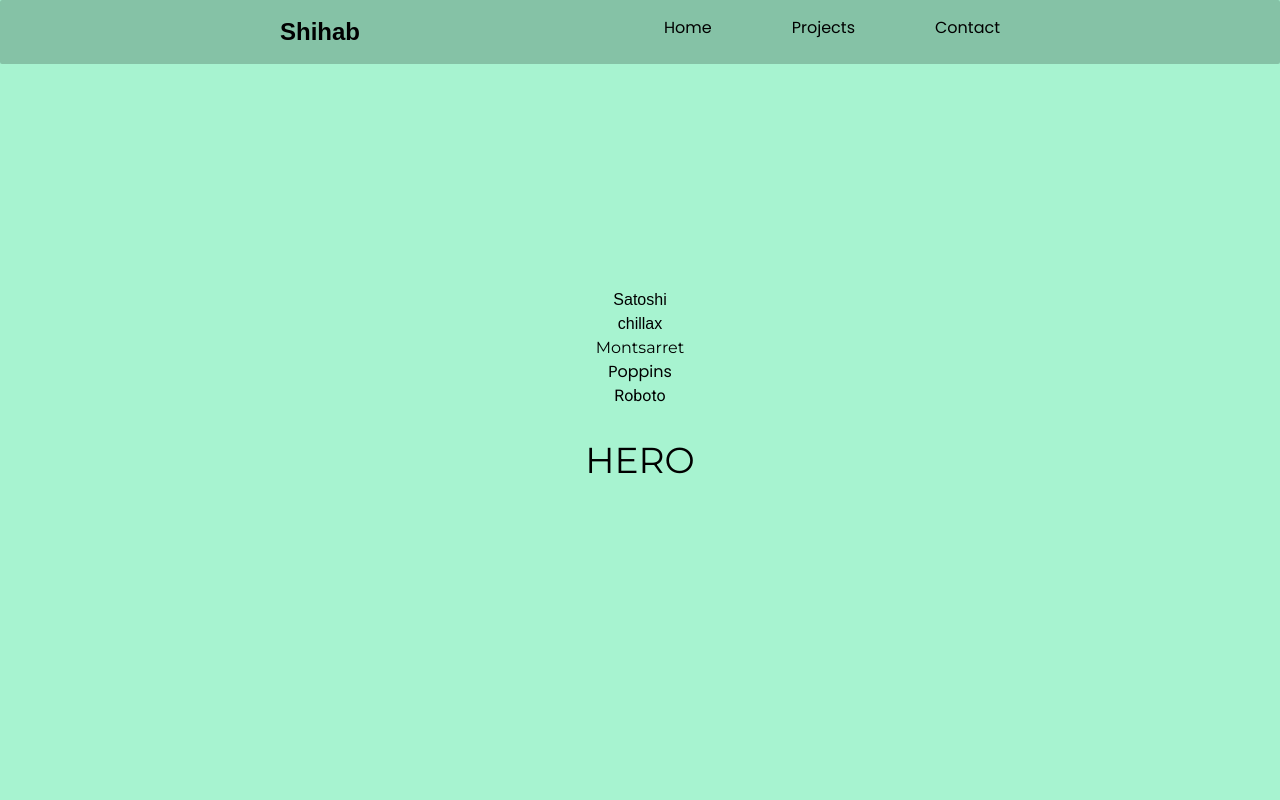
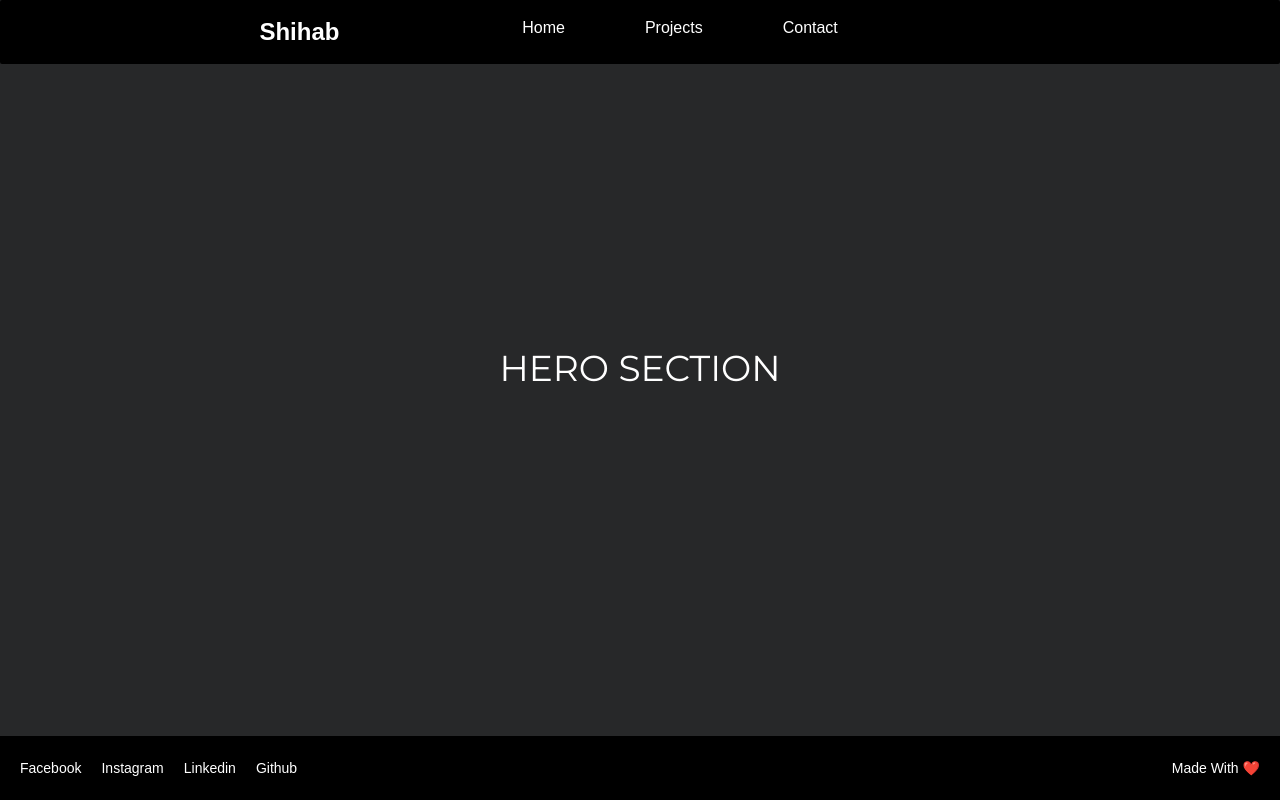
Before and after one commit to thecodemaster12/react-portfolio, a React (Vite) app: page / in a window 1280 px wide. Built offline with nearby package versions, Linux system fonts and the light colour scheme; a web font is replaced by a local one.

Commit message:
adjusting the style

```diff
--- a/index.html
+++ b/index.html
@@ -2,7 +2,7 @@
 <html lang="en">
   <head>
     <meta charset="UTF-8" />
-    <!-- <link rel="icon" type="image/svg+xml" href="/vite.svg" /> -->
+    <link rel="icon" type="image/svg+xml" href="/favicon.png" />
     <meta name="viewport" content="width=device-width, initial-scale=1.0" />
     <title>Shihab</title>
 
@@ -10,6 +10,9 @@
     <link href="https://api.fontshare.com/v2/css?f[]=satoshi@300,301,400,401,500,501,700,701,900,901,1,2&f[]=chillax@200,300,400,500,600,700,1&display=swap" rel="stylesheet">
     <link href="https://fonts.googleapis.com/css2?family=Montserrat:ital,wght@0,100..900;1,100..900&family=Poppins:ital,wght@0,100;0,200;0,300;0,400;0,500;0,600;0,700;0,800;0,900;1,100;1,200;1,300;1,400;1,500;1,600;1,700;1,800;1,900&family=Roboto:ital,wght@0,100;0,300;0,400;0,500;0,700;0,900;1,100;1,300;1,400;1,500;1,700;1,900&display=swap" rel="stylesheet">
 
+    <!-- Font Awesome -->
+    <script src="https://kit.fontawesome.com/b565b26d1d.js" crossorigin="anonymous"></script>
+
   </head>
   <body>
     <div id="root"></div>
--- a/package.json
+++ b/package.json
@@ -12,6 +12,7 @@
   "dependencies": {
     "@emotion/react": "^11.11.4",
     "@emotion/styled": "^11.11.5",
+    "@mui/icons-material": "^5.15.15",
     "@mui/material": "^5.15.15",
     "react": "^18.2.0",
     "react-dom": "^18.2.0",
--- a/src/components/Navbar.jsx
+++ b/src/components/Navbar.jsx
@@ -1,21 +1,25 @@
 import React from 'react'
 import { NavLink } from 'react-router-dom'
+import MenuIcon from '@mui/icons-material/Menu';
 import menu from '../menu-lined-240.png'
 
 const Navbar = () => {
   return (
-    <nav className='font-poppins py-4 bg-black bg-opacity-20 fixed top-0 w-full rounded-sm  z-10'>
-        <div className="md:w-4/5 md:m-auto flex justify-between lg:justify-around">
+    <nav className='py-4 bg-black text-white fixed top-0 w-full rounded-sm  z-10'>
+        <div className="md:w-4/5 md:m-auto flex justify-between lg:justify-around px-10">
             {/* Logo */}
             <div className="">
-                <h1 className='font-chillax font-bold text-2xl'><NavLink to='/'>Shihab</NavLink></h1>
+                <h1 className='font-logoText font-bold text-2xl'><NavLink to='/'>Shihab</NavLink></h1>
             </div>
             {/* Navlinks */}
             <ul className='gap-5 md:gap-16 xl:gap-20 capitalize hidden md:flex'>
-                <li><NavLink to='/'>Home</NavLink></li>
-                <li><NavLink to='/projects'>Projects</NavLink></li>
-                <li><NavLink to='/contact'>Contact</NavLink></li>
+                <li className='font-base'><NavLink to='/'>Home</NavLink></li>
+                <li className='font-base'><NavLink to='/projects'>Projects</NavLink></li>
+                <li className='font-base'><NavLink to='/contact'>Contact</NavLink></li>
             </ul>
+            <a href="">
+              <MenuIcon className='md:hidden' />
+            </a>
         </div>
     </nav>
   )
--- a/src/pages/Contact.jsx
+++ b/src/pages/Contact.jsx
@@ -1,13 +1,15 @@
 import React from 'react'
 import Navbar from '../components/Navbar'
+import Footer from './Footer'
 
 const Contact = () => {
   return (
     <>
     <Navbar />
-    <div className='h-screen flex justify-center items-center bg-red-500'>
-      <h1 className="font-montsrrat text-4xl uppercase py-8">Contacts</h1>
+    <div className='min-h-[92vh] flex justify-center items-center bg-[#272829] text-white'>
+      <h1 className="font-heading text-4xl uppercase py-8">Contacts Section</h1>
     </div>
+    <Footer />
     </>
   )
 }
--- a/src/pages/Footer.jsx
+++ b/src/pages/Footer.jsx
@@ -1,14 +1,28 @@
 import React from 'react'
+import FacebookIcon from '@mui/icons-material/Facebook';
+import InstagramIcon from '@mui/icons-material/Instagram';
+import LinkedInIcon from '@mui/icons-material/LinkedIn';
+import GitHubIcon from '@mui/icons-material/GitHub';
 
 const Footer = () => {
     return (
         <>
-            <footer className='bg-black text-white py-10'>
-                <div className="flex  gap-5">
-                    <a className='font-poppins text-sm' href="">Facebook</a>
-                    <a className='font-poppins text-sm' href="">Linkedin</a>
-                    <a className='font-poppins text-sm' href="">Instagram</a>
-                    <a className='font-poppins text-sm' href="">Github</a>
+            <footer className='bg-black text-white min-h-[8vh] flex items-center justify-between px-5 font-base text-sm capitalize'>
+                <div className="hidden gap-5 md:flex">
+                    <a target='_blank' href="https://www.facebook.com/saifurrahman.shihab.5/">facebook</a>
+                    <a target='_blank' href="">Instagram</a>
+                    <a target='_blank' href="https://bd.linkedin.com/in/saifur-rahman-shihab">linkedin</a>
+                    <a target='_blank' href="https://github.com/thecodemaster12">Github</a>
+                </div>
+                <div className="md:hidden flex gap-1">
+                    <FacebookIcon className='' />
+                    <InstagramIcon className='' />
+                    <LinkedInIcon className='' />
+                    <GitHubIcon className='' />
+                {/* <FontAwesomeIcon icon="fa-brands fa-facebook" />
+                <FontAwesomeIcon icon="fa-brands fa-instagram" />
+                <FontAwesomeIcon icon="fa-brands fa-linkedin-in" />
+                <FontAwesomeIcon icon="fa-brands fa-github" /> */}
                 </div>
                 <p>Made With ❤️</p>
             </footer>
--- a/src/pages/Hero.jsx
+++ b/src/pages/Hero.jsx
@@ -1,18 +1,15 @@
 import React from 'react'
 import Navbar from '../components/Navbar'
+import Footer from './Footer'
 
 const Hero = () => {
   return (
     <>
     <Navbar />
-      <div className='h-screen  flex flex-col justify-center items-center bg-emerald-200'>
-          <h1 className='font-satoshi'>Satoshi</h1>
-          <h1 className='font-chillax'>chillax</h1>
-          <h1 className='font-montsrrat'>Montsarret</h1>
-          <h1 className='font-poppins'>Poppins</h1>
-          <h1 className='font-roboto'>Roboto</h1>
-          <h1 className="font-montsrrat text-4xl uppercase py-8">Hero</h1>
+      <div className='min-h-[92vh]  flex flex-col justify-center items-center bg-[#272829] text-white'>
+          <h1 className="font-heading text-4xl uppercase py-8">Hero Section</h1>
       </div>
+      <Footer />
       </>
   )
 }
--- a/src/pages/Projects.jsx
+++ b/src/pages/Projects.jsx
@@ -7,10 +7,11 @@ const Projects = () => {
   return (
     <>
       <Navbar />
-      <div className="min-h-screen py-20 flex flex-col justify-center items-center">
-        <h1 className="font-montsrrat text-4xl uppercase py-8">Projects</h1>
+      <div className="min-h-[92vh] bg-[#272829] text-white py-20 flex flex-col justify-center items-center">
+        <h1 className="font-heading text-4xl uppercase py-8">Project section</h1>
 
       </div>
+      <Footer />
     </>
   );
 };
--- a/tailwind.config.js
+++ b/tailwind.config.js
@@ -8,11 +8,11 @@ export default {
   theme: {
     extend: {
       fontFamily: {
-        satoshi: ['Satoshi', 'sans-serif'],
-        chillax: ['Chillax', 'sans-serif'],
-        montsrrat: ['Montserrat', 'sans-serif'],
+        heading: ['Montserrat', 'sans-serif'],
+        subHeading: ['Poppins', 'sans-serif'],
+        base: ['Satoshi', 'sans-serif'],
+        logoText: ['Chillax', 'sans-serif'],
         roboto: ['Roboto', 'sans-serif'],
-        poppins: ['Poppins', 'sans-serif'],
       },
     },
   },
```
Also changed, not shown: favicon.png (added), 1 other file (tests, documents, lock files or other folders).
